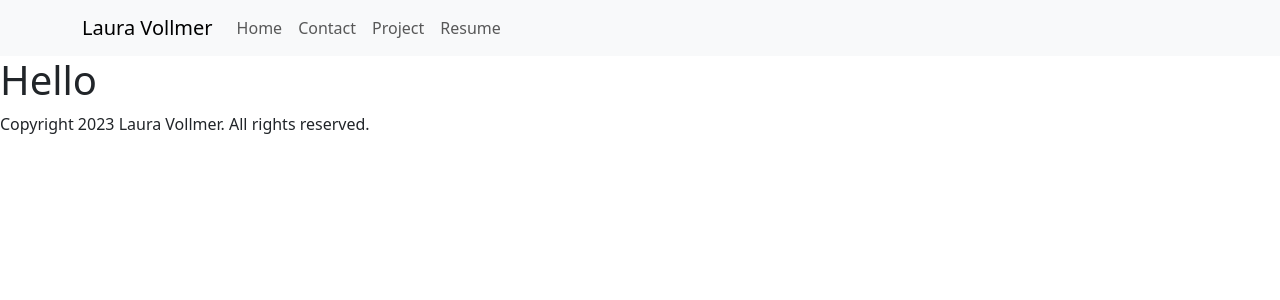
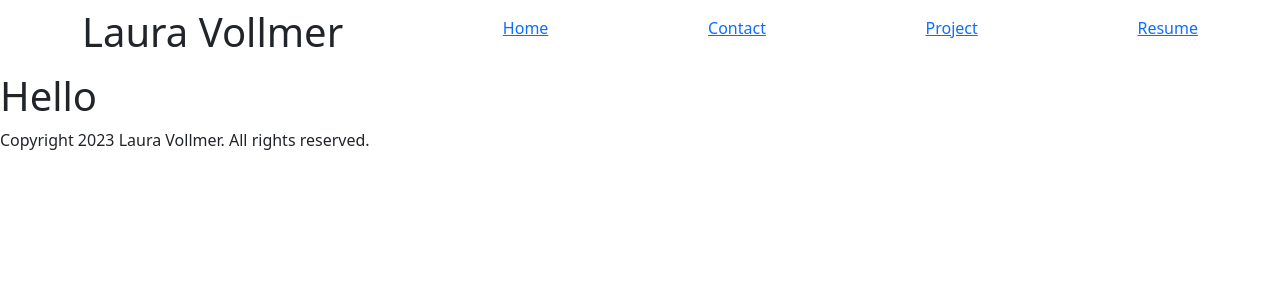
Before and after one commit to lavollmer/react-personal-website, a React (Vite) app: page / in a window 1280 px wide. Shown: the top 300 px of the page. Built offline with nearby package versions, Linux system fonts and the light colour scheme.

Commit message:
reformatting navbar

```diff
--- a/src/components/Header.jsx
+++ b/src/components/Header.jsx
@@ -1,11 +1,46 @@
 import React from "react";
-import Navigation from "./Navigation";
+import Container from "react-bootstrap/Container";
+// import Nav from "react-bootstrap/Nav";
+import Navbar from "react-bootstrap/Navbar";
+// import Home from "./Home";
+import { Link } from "react-router-dom";
+import "bootstrap/dist/css/bootstrap.min.css";
 
-//import navigation into header
+//put navigation bar into header
 export default function Header() {
   return (
     <header>
-      <Navigation />
+      {/* <Navbar expand="lg" className="bg-body-tertiary">
+        <Container>
+          <Navbar.Brand href="#home">Laura Vollmer</Navbar.Brand>
+          <Navbar.Toggle aria-controls="basic-navbar-nav" />
+          <Navbar.Collapse id="basic-navbar-nav">
+            <Nav className="me-auto">
+              <Nav.Link to="/">Home</Nav.Link>
+              <Nav.Link to="/contactme">Contact</Nav.Link>
+              <Nav.Link to="/projects">Project</Nav.Link>
+              <Nav.Link to="/resume">Resume</Nav.Link>
+            </Nav>
+          </Navbar.Collapse>
+        </Container>
+      </Navbar> */}
+      <Navbar>
+        <Container>
+          <h1>Laura Vollmer</h1>
+          <ul>
+            <Link to="/"> Home</Link>
+          </ul>
+          <ul>
+            <Link to="/contactme"> Contact</Link>
+          </ul>
+          <ul>
+            <Link to="/project"> Project</Link>
+          </ul>
+          <ul>
+            <Link to="/resume"> Resume</Link>
+          </ul>
+        </Container>
+      </Navbar>
     </header>
   );
 }
```
